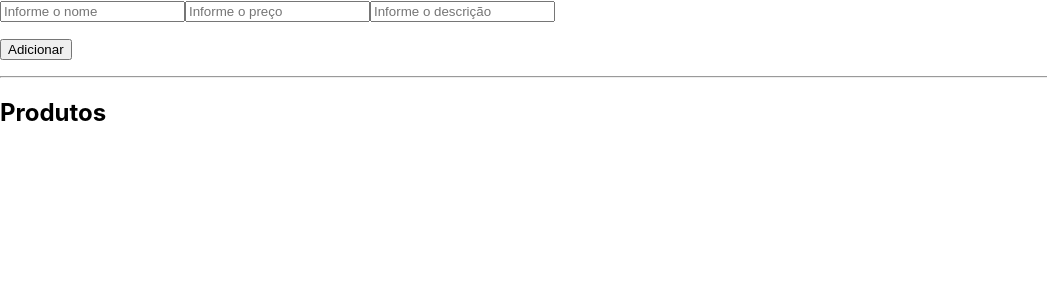
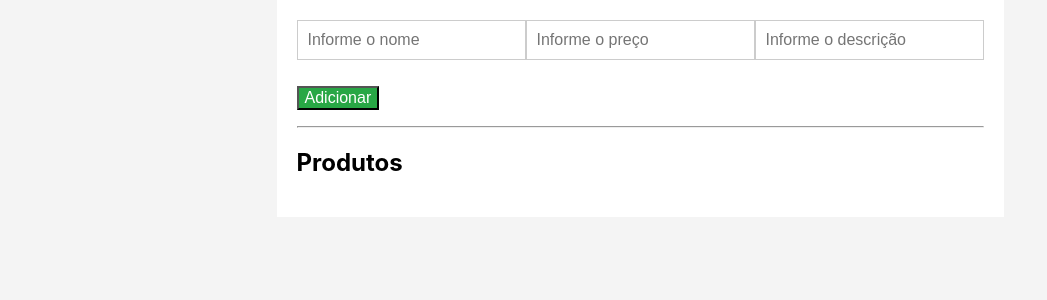
Before and after one commit to valdairelaborata/reactjs_13184, a React (Create React App) app in the folder my-app/: page / in a window 1280 px wide. Shown: the top 300 px of the page, without its empty margins (0-1047 px from the left). Built offline with nearby package versions, Linux system fonts and the light colour scheme.

Commit message:
css no componente de produtos

```diff
--- a/my-app/src/index.js
+++ b/my-app/src/index.js
@@ -2,7 +2,7 @@ import React from 'react';
 import ReactDOM from 'react-dom/client';
 import './index.css';
 import reportWebVitals from './reportWebVitals';
-import Produtos from './Produtos'
+import Produtos from './produto/Produtos'
 
 const root = ReactDOM.createRoot(document.getElementById('root'));
 
--- /dev/null
+++ b/my-app/src/produto/Produtos.css
@@ -0,0 +1,28 @@
+body {
+    background-color: #f4f4f4;
+    margin: 0;
+    padding: 0;
+    display: flex;
+    justify-content: center;
+    align-items: center;
+}
+
+.container {
+    background-color: #ffffff;
+    padding: 20px;
+}
+
+.container input {
+    padding: 10px;
+    border: 1px solid #ccc;
+    margin-bottom: 10px;
+    font-size: 16px;
+
+}
+
+.container button {
+    background-color: #28a745;
+    font-size: 16px;
+    color: #ffffff;
+
+}
--- a/my-app/src/Produtos.js
+++ b/my-app/src/produto/Produtos.js
@@ -1,6 +1,8 @@
 
 import React, { useState, useEffect } from "react";
-import Modal from './modal/Modal'
+import './Produtos.css'
+
+import Modal from '../modal/Modal'
 
 function Produtos() {
     const [produto, setProduto] = useState({ nome: "", preco: "", descricao: "" })
@@ -49,7 +51,7 @@ function Produtos() {
     }
 
     return (
-        <>
+        <div className="container">
             <input
                 type="text"
                 name="nome"
@@ -97,8 +99,7 @@ function Produtos() {
                 aoCancelar={aoCancelar}
                 mensagem={mensagem}>
             </Modal>
-
-        </>
+        </div>
     )
 }
 
```
